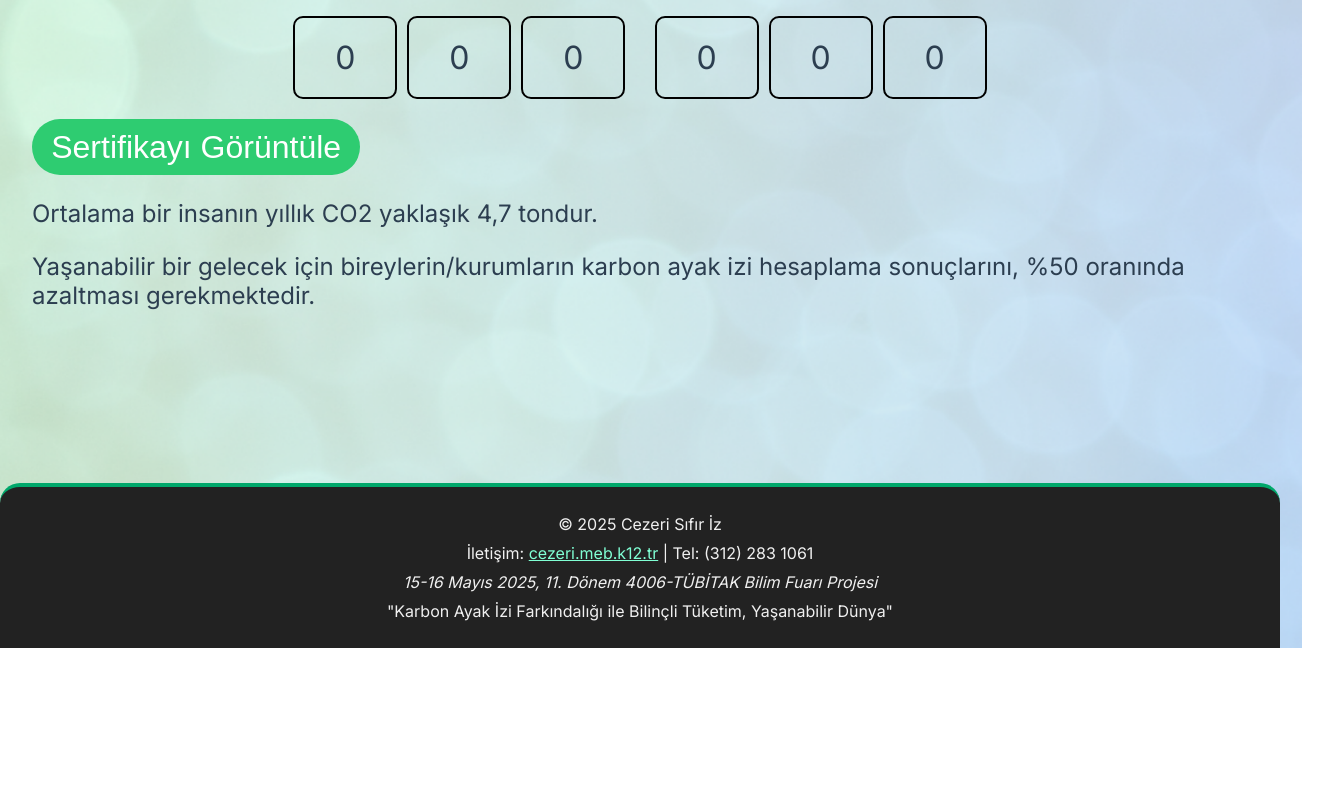
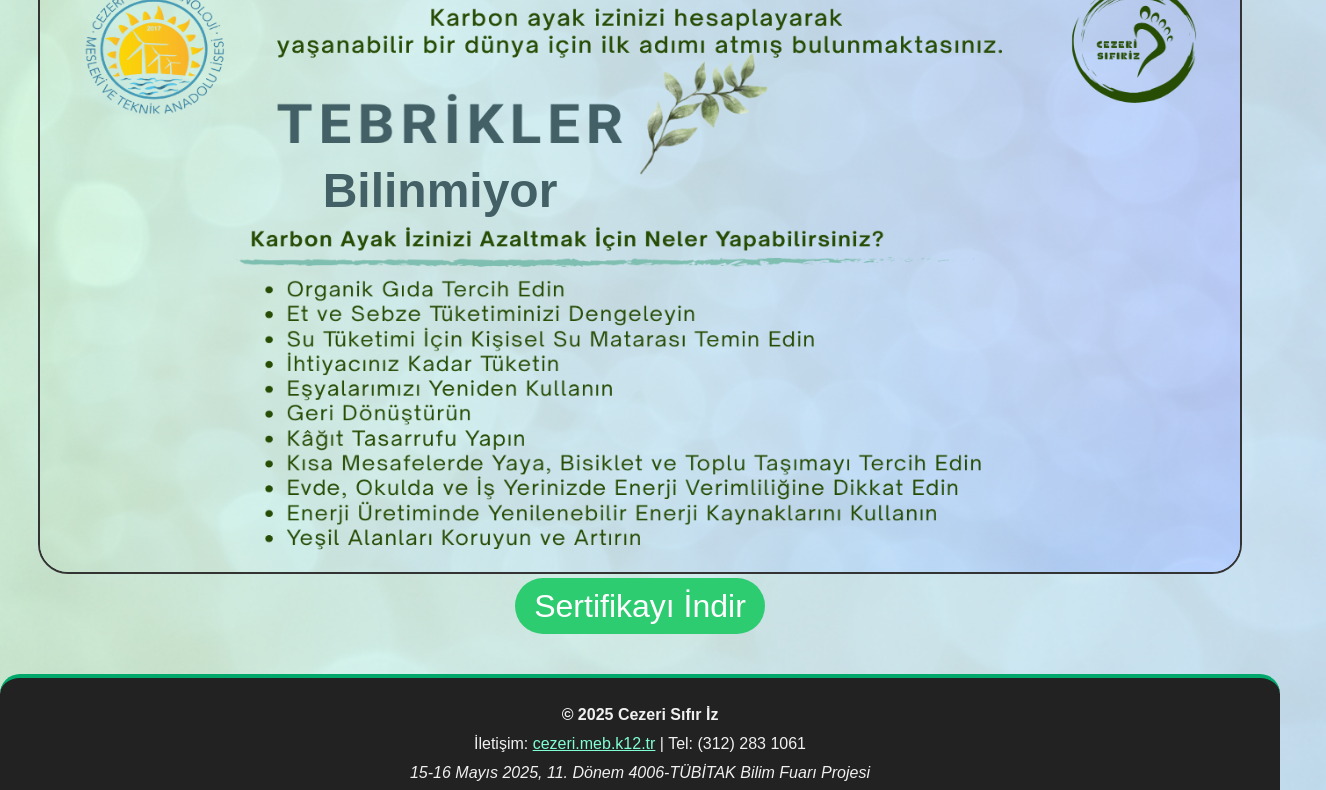
Before and after one commit to b1laldygn/CarbonFootPrint, a plain HTML site: page sonuc.html in a window 1280 px wide. Shown: the part 348-1138 px from the top of the page, 1326 px wide, since content can reach past the window. Before the commit the page ends 996 px from the top, so only its background shows below. Drawn offline with Linux system fonts and the light colour scheme.

Commit message:
modified:   hesapla.html 	modified:   index.html 	modified:   sonuc.html 	modified:   styles.css

```diff
--- a/sonuc.html
+++ b/sonuc.html
@@ -1,109 +1,74 @@
 <!DOCTYPE html>
 <html lang="tr">
 <head>
-    <meta charset="UTF-8">
-    <meta name="viewport" content="width=device-width, initial-scale=1.0">
-    <title>Cezeri Sıfır İz</title>
-    <link rel="stylesheet" href="styles.css">
-    <link href="https://fonts.googleapis.com/css2?family=Inter:wght@400;700&display=swap" rel="stylesheet">
-    <style>
-        .carbon-footprint {
-            display: flex;
-            font-size: xx-large;
-            justify-content: center;
-            margin: 20px 0;
-            align-items: flex-end; /* Dikey hizalamayı ayarla */
-        }
-        .digit {
-            border: 2px solid #000;
-            border-radius: 10px;
-            padding: 20px;
-            margin: 0 5px;
-            width: 60px;
-            text-align: center;
-        }
-        .comma {
-            font-size: xx-large;
-            margin: 0 5px;
-            position: relative;
-            top: 10px; /* Virgülü biraz aşağıya kaydır */
-            color: transparent;
-        }
-    </style>
+  <meta charset="UTF-8" />
+  <title>Sertifika Görüntüleme ve İndirme</title>
+  <link rel="stylesheet" href="styles.css">
+  <style>
+    body {
+      text-align: center;
+      font-family: sans-serif;
+      background-color: #f0f0f0;
+      margin-top: 50px;
+    }
+    canvas {
+      border: 2px solid #333;
+      margin-top: 20px;
+    }
+  </style>
 </head>
+
 <body background="./assets/bgbaslangic.png">
     <header>
         <h1>Karbon Ayak İzi Sonuç</h1>
         <nav>
-            <a href="https://cezeri.meb.k12.tr/">
-                <img src="./assets/okul.png" alt="Okul" style="width:150px;height:150px; position:absolute; top:2%; right:90%;">
-            </a>
-            <a href="https://b1laldygn.github.io/CarbonFootPrint/">
-                <img src="./assets/sifiriz.png" alt="Sıfır İz" style="width:150px;height:150px; position:absolute; top:2%; left:90%;">
-            </a>
-        </nav>
+            <a href="index.html" style="font-size: xx-large;">Ana Sayfa</a>
+            <a href="welcome.html" style="font-size: xx-large;">Tekrar Hesapla</a>
+<a href="https://cezeri.meb.k12.tr/"> <img src="./assets/okul.png" style="width:150px;height: 150px; position: absolute; top: 2%; right: 90%;"></a>
+                <img src="./assets/sifiriz.png" alt="Sıfır İz" style="width:200px;height:200px; position:absolute; top:2%; left:88%;">
     </header>
-    <main>
-        <section>
-            <h2 style="font-size: xx-large;">Tebrikler!</h2>
-            <p style="font-size: xx-large;">Adınız: <strong id="userName">Bilinmiyor</strong></p>
-            <div class="carbon-footprint" id="carbonFootprint">
-                <span class="digit">0</span>
-                <span class="digit">0</span>
-                <span class="digit">0</span>
-                <span class="comma"></span>
-                <span class="digit">0</span>
-                <span class="digit">0</span>
-                <span class="digit">0</span>
-            </div>
-            <button id="downloadImage" class="button" style="font-size: xx-large; border-radius: 40px; ;">Sertifikayı Görüntüle</button>
-            <p style="font-size: x-large;">Ortalama bir insanın yıllık CO2 yaklaşık 4,7 tondur.</p>
-            <p style="font-size: x-large;">Yaşanabilir bir gelecek için bireylerin/kurumların karbon ayak izi hesaplama sonuçlarını, %50 oranında azaltması gerekmektedir.</p>
-        </section>
-        <canvas id="resultCanvas" width="1200" height="630" style="display:none;"></canvas>
-    </main>
-    <footer>
-        <p>&copy; 2025 Cezeri Sıfır İz</p>
-        <p>İletişim: <a href="https://cezeri.meb.k12.tr/" style="color: #80ffd4;" target="_blank">cezeri.meb.k12.tr</a> | Tel: (312) 283 1061</p>
-        <p><em>15-16 Mayıs 2025, 11. Dönem 4006-TÜBİTAK Bilim Fuarı Projesi</em></p>
-        <p>"Karbon Ayak İzi Farkındalığı ile Bilinçli Tüketim, Yaşanabilir Dünya"</p>
-    </footer>
-    <script>
-        document.addEventListener("DOMContentLoaded", () => {
-            const downloadButton = document.getElementById('downloadImage');
-            const userName = sessionStorage.getItem('userName') || 'Bilinmiyor';
-            const carbonFootprint = sessionStorage.getItem('carbonFootprint') || '0';
+  <h1 style="color: #80ffd4; font-size: 70px;">Sertifikanız</h1>
+<canvas id="sertifikaCanvas" width="1200" height="630" style="border-radius: 30px; border: 2px solid #333;"></canvas>
+  <br />
+  <button id="indirBtn" style="font-size: xx-large; border-radius: 30px;">Sertifikayı İndir</button>
 
-            document.getElementById('userName').textContent = userName;
+  <script>
+    const canvas = document.getElementById("sertifikaCanvas");
+    const ctx = canvas.getContext("2d");
 
-            // Karbon ayak izini rakamlarla böl ve 6 haneli yap
-            const paddedCarbonFootprint = carbonFootprint.padStart(6, '0');
-            const carbonDigits = paddedCarbonFootprint.split('');
-            const footprintContainer = document.getElementById('carbonFootprint');
+    const userName = sessionStorage.getItem("userName") || "Bilinmiyor";
+    const carbonFootprint = sessionStorage.getItem("carbonFootprint") || "0";
 
-            footprintContainer.innerHTML = ''; // Önceki içeriği temizle
+    const bg = new Image();
+    bg.src = "background.png"; // Bu dosya, `sonuc.html` ile aynı yerde olmalı
+    bg.onload = () => {
+      ctx.drawImage(bg, 0, 0, canvas.width, canvas.height);
 
-            carbonDigits.forEach((digit, index) => {
-                const span = document.createElement('span');
-                span.className = 'digit';
-                span.textContent = digit;
-                footprintContainer.appendChild(span);
+      const lineHeight = 100;
+      const startY = canvas.height * 0.42;
+      const centerX = canvas.width / 3;
 
-                // 1000'ler basamağından sonra virgül ekle
-                if (index === 2) {
-                    const commaSpan = document.createElement('span');
-                    commaSpan.className = 'comma';
-                    commaSpan.textContent = ',';
-                    footprintContainer.appendChild(commaSpan);
-                }
-            });
+      ctx.font = "bold 48px sans-serif";
+      ctx.fillStyle = "#426066";
+      ctx.textAlign = "center";
 
-            downloadButton.addEventListener('click', () => {
-                sessionStorage.setItem('userName', userName);
-                sessionStorage.setItem('carbonFootprint', carbonFootprint);
-                window.location.href = 'sertifika.html';
-            });
-        });
-    </script>
+      ctx.fillText(`${userName}`, centerX, startY);
+      //ctx.fillText(`${carbonFootprint} kg CO2`, centerX, startY + lineHeight);
+    };
+
+    document.getElementById("indirBtn").addEventListener("click", () => {
+      const link = document.createElement("a");
+      link.download = "karbon_sertifika.png";
+      link.href = canvas.toDataURL("image/png");
+      link.click();
+    });
+  </script>
+  <footer>
+  <p><strong>&copy; 2025 Cezeri Sıfır İz</strong></p>
+  <p>İletişim: <a href="https://cezeri.meb.k12.tr/" style="color: #80ffd4;" target="_blank">cezeri.meb.k12.tr</a> | Tel: (312) 283 1061</p>
+  <p><em>15-16 Mayıs 2025, 11. Dönem 4006-TÜBİTAK Bilim Fuarı Projesi</em></p>
+  <p>"Karbon Ayak İzi Farkındalığı ile Bilinçli Tüketim, Yaşanabilir Dünya"</p>
+  <p><small>Çizer: Meryem Şahin | Kodlama: Bilal Efe Doyğun</small></p>
+</footer>
 </body>
 </html>
--- a/styles.css
+++ b/styles.css
@@ -1,5 +1,4 @@
 body {
-    font-family: 'Inter', sans-serif;
     margin: 0;
     padding: 0;
     color: #2c3e50;
```
Also changed, not shown: hesapla.html (+10 -10 lines), index.html (+12 -5 lines).
